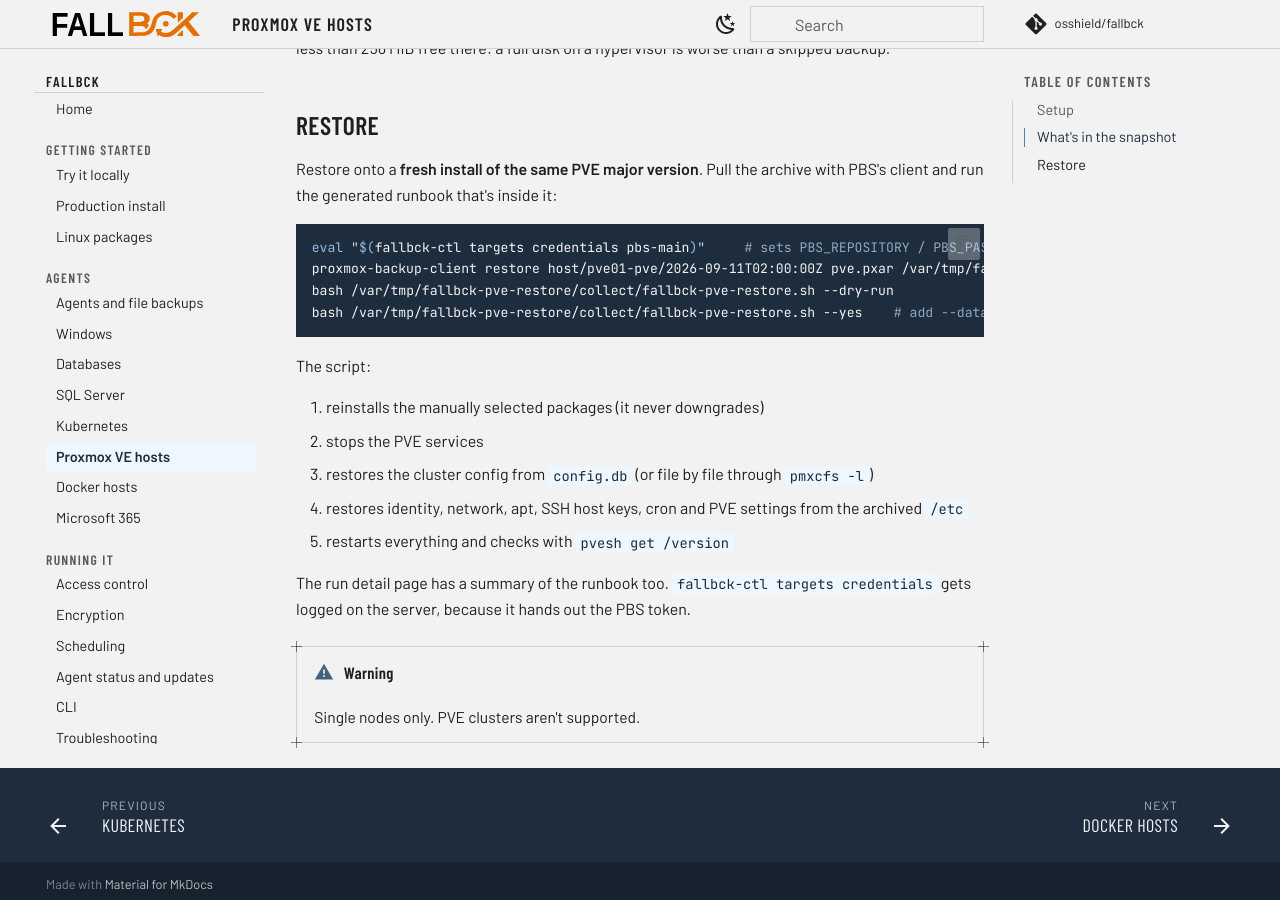
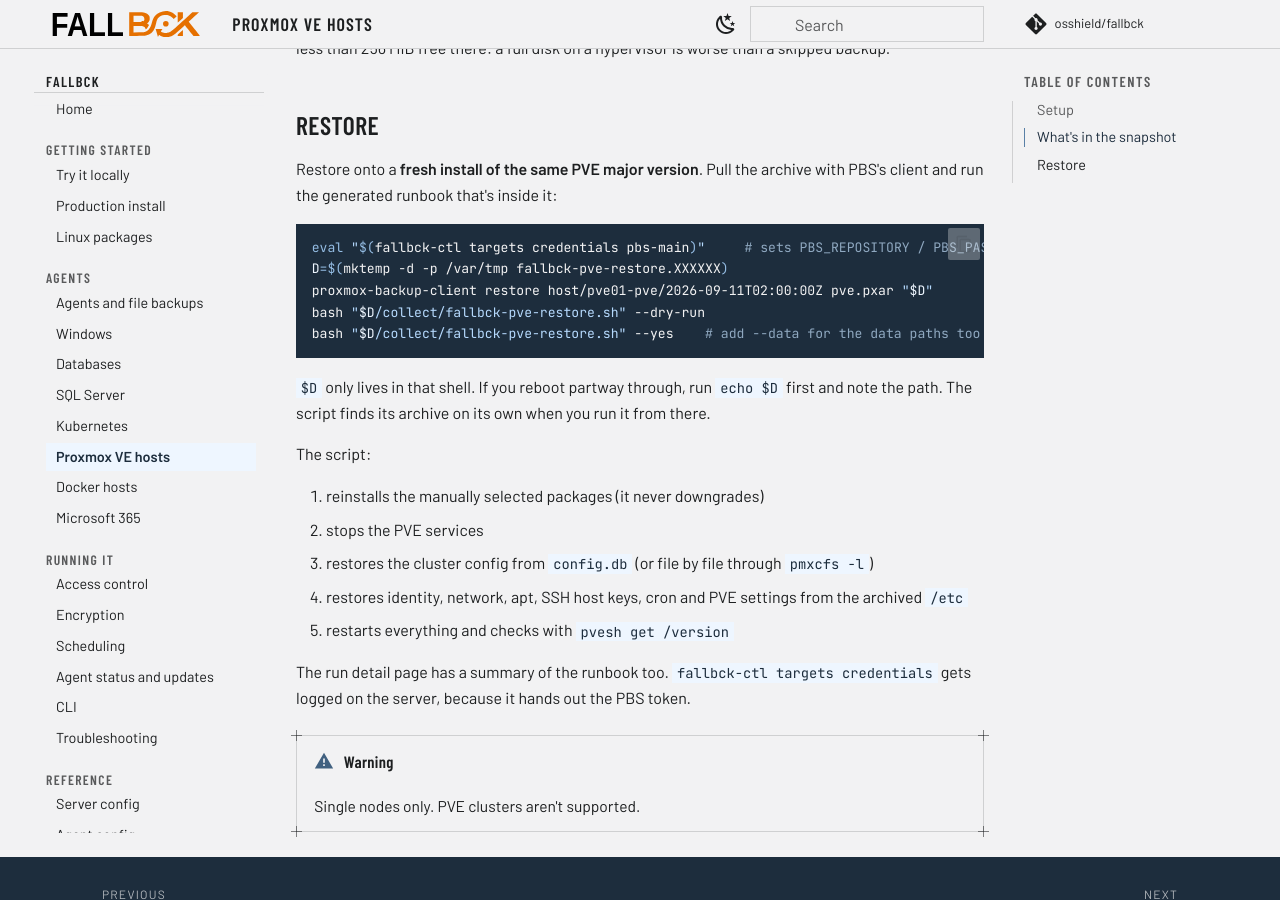
Before and after one commit to OSShield/fallbck, an MkDocs documentation site: the page built from docs/agents/proxmox.md, in a window 1280 px wide and 900 px high, scrolled down 856 px. Built offline with MkDocs 1.6.1 and Material for MkDocs 9.7.7, drawn with Linux system fonts in a browser that asks for light colours; comment, search, counter and statistics services are not loaded.

Commit message:
Correction to docs for docker/proxmox restores

````diff
--- a/docs/agents/proxmox.md
+++ b/docs/agents/proxmox.md
@@ -27,10 +27,13 @@
 
 ```bash
 eval "$(fallbck-ctl targets credentials pbs-main)"     # sets PBS_REPOSITORY / PBS_PASSWORD / PBS_FINGERPRINT
-proxmox-backup-client restore host/pve01-pve/2026-09-11T02:00:00Z pve.pxar /var/tmp/fallbck-pve-restore
-bash /var/tmp/fallbck-pve-restore/collect/fallbck-pve-restore.sh --dry-run
-bash /var/tmp/fallbck-pve-restore/collect/fallbck-pve-restore.sh --yes    # add --data for the data paths too
+D=$(mktemp -d -p /var/tmp fallbck-pve-restore.XXXXXX)
+proxmox-backup-client restore host/pve01-pve/2026-09-11T02:00:00Z pve.pxar "$D"
+bash "$D/collect/fallbck-pve-restore.sh" --dry-run
+bash "$D/collect/fallbck-pve-restore.sh" --yes    # add --data for the data paths too
 ```
+
+`$D` only lives in that shell. If you reboot partway through, run `echo $D` first and note the path. The script finds its archive on its own when you run it from there.
 
 The script:
 
````
Also changed, not shown: docs/agents/docker.md (+4 -3 lines).
